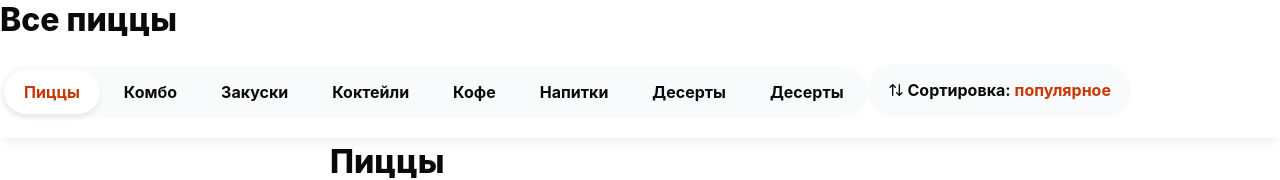
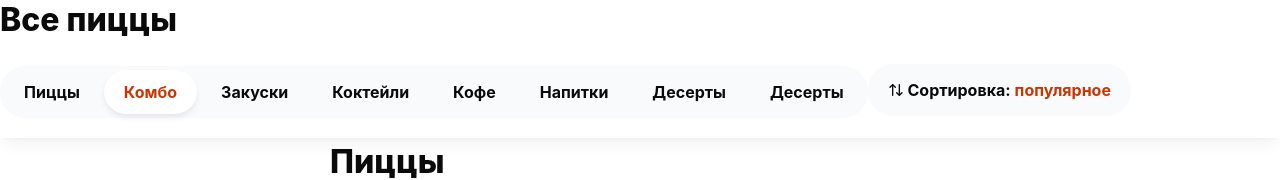
Before and after one commit to Irasov/next-pizza, a Next.js app: page / in a window 1280 px wide. Shown: the part 154-334 px from the top of the page. Built offline with nearby package versions, Linux system fonts and the light colour scheme.

Commit message:
feat: use zustand to highlight categories

```diff
--- a/app/globals.css
+++ b/app/globals.css
@@ -1,6 +1,12 @@
 @import "tailwindcss";
 @import "tw-animate-css";
 @import "shadcn/tailwind.css";
+
+@media screen and (prefers-reduced-motion: reduce) {
+  html {
+    scroll-behavior: auto;
+  }
+}
 
 @custom-variant dark (&:is(.dark *));
 
--- a/app/page.tsx
+++ b/app/page.tsx
@@ -50,7 +50,7 @@ export default function Page() {
               ]} categoryId={1} />
 
               <ProductsGroupList
-                title="Завтрак"
+                title="Комбо"
                 categoryId={2}
                 items={[
                 {
--- a/components/shared/categories.tsx
+++ b/components/shared/categories.tsx
@@ -1,23 +1,35 @@
+'use client';
+
 import { cn } from "@/lib/utils";
+import { useCategoryStore } from "@/store/category";
 import React from "react";
 
 interface Props {
   className?: string;
 }
 
-const cats = ['Пиццы', 'Комбо', 'Закуски', 'Коктейли', 'Кофе', 'Напитки', 'Десерты', 'Десерты'];
-const activeIndex = 0;
+const cats = [
+  { id: 1, name: 'Пиццы' },
+  { id: 2, name: 'Комбо' },
+  { id: 3, name: 'Закуски' },
+  { id: 4, name: 'Коктейли' },
+  { id: 5, name: 'Кофе' },
+  { id: 6, name: 'Напитки' },
+  { id: 7, name: 'Десерты' },
+  { id: 8, name: 'Десерты' }
+];
 
 export const Categories: React.FC<Props> = ({className}) => {
+  const categoryActiveId = useCategoryStore((state) => state.activeId);
   return (
     <div className={cn('inline-flex gap-1 bg-gray-50 p-1 rounded-2xl', className)}>
-        {cats.map((cat, index)=>(
-          <a key={index} href="" className={cn(
+        {cats.map(({name, id}, index)=>(
+          <a key={index} href={`/#${name}`} className={cn(
             'flex items-center font-bold h-11 rounded-2xl px-5',
-            activeIndex === index && 'bg-white shadow-md shadow-gray-200 text-primary'
+            categoryActiveId === id && 'bg-white shadow-md shadow-gray-200 text-primary'
             )}>
             <button>
-              {cat}
+              {name}
             </button>
           </a>
         ))}
--- a/components/shared/products-group-list.tsx
+++ b/components/shared/products-group-list.tsx
@@ -4,6 +4,7 @@ import { cn } from "@/lib/utils";
 import { ProductCard, Title } from "./";
 import React from 'react';
 import { useIntersection } from 'react-use';
+import { useCategoryStore } from "../../store/category";
 
 interface Props {
   title: string;
@@ -20,15 +21,15 @@ export const ProductsGroupList: React.FC<React.PropsWithChildren<Props>> = ({
   listClassName,
   categoryId,
  }) => {
+  const setActiveCategoryId = useCategoryStore((state) => state.setActiveId);
   const intersectionRef = React.useRef<HTMLDivElement>(null);
-
   const intersection = useIntersection(intersectionRef as React.RefObject<HTMLElement>, {
     threshold: 0.4,
   });
 
   React.useEffect(() => {
     if (intersection?.isIntersecting) {
-      console.log(title, categoryId);
+      setActiveCategoryId(categoryId);
     }
   }, [categoryId, intersection?.isIntersecting, title]);
 
--- a/package.json
+++ b/package.json
@@ -24,7 +24,8 @@
     "shadcn": "^4.6.0",
     "tailwind-merge": "^3.5.0",
     "tw-animate-css": "^1.4.0",
-    "vaul": "^1.1.2"
+    "vaul": "^1.1.2",
+    "zustand": "^5.0.13"
   },
   "devDependencies": {
     "@eslint/eslintrc": "^3",
--- /dev/null
+++ b/store/category.ts
@@ -0,0 +1,11 @@
+import { create } from 'zustand';
+
+interface State {
+  activeId: number;
+  setActiveId: (activeId: number) => void;
+}
+
+export const useCategoryStore = create<State>((set) => ({
+  activeId: 1,
+  setActiveId: (activeId: number) => set({ activeId }),
+}));
```
Also changed, not shown: 1 other file (tests, documents, lock files or other folders).
